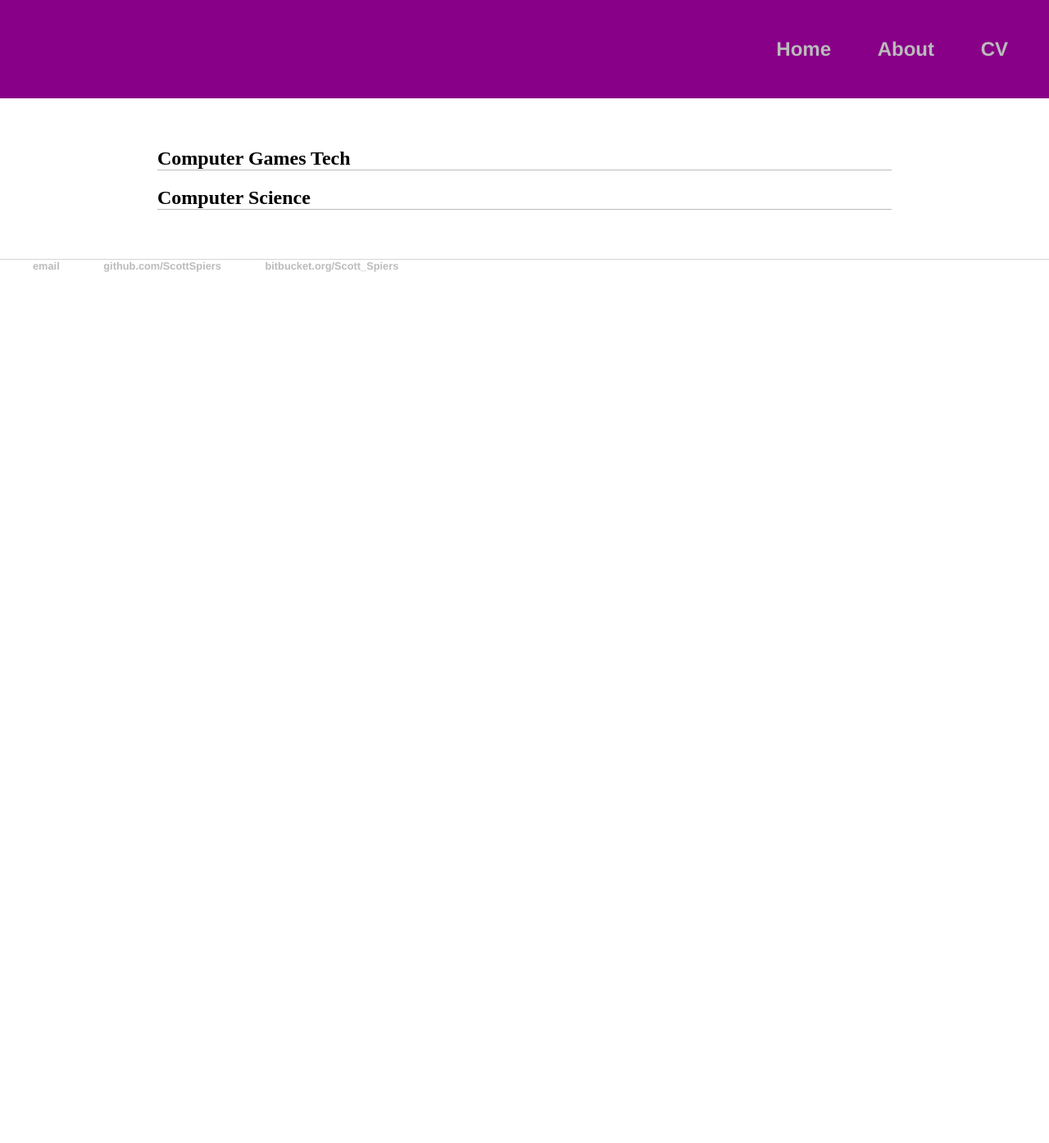
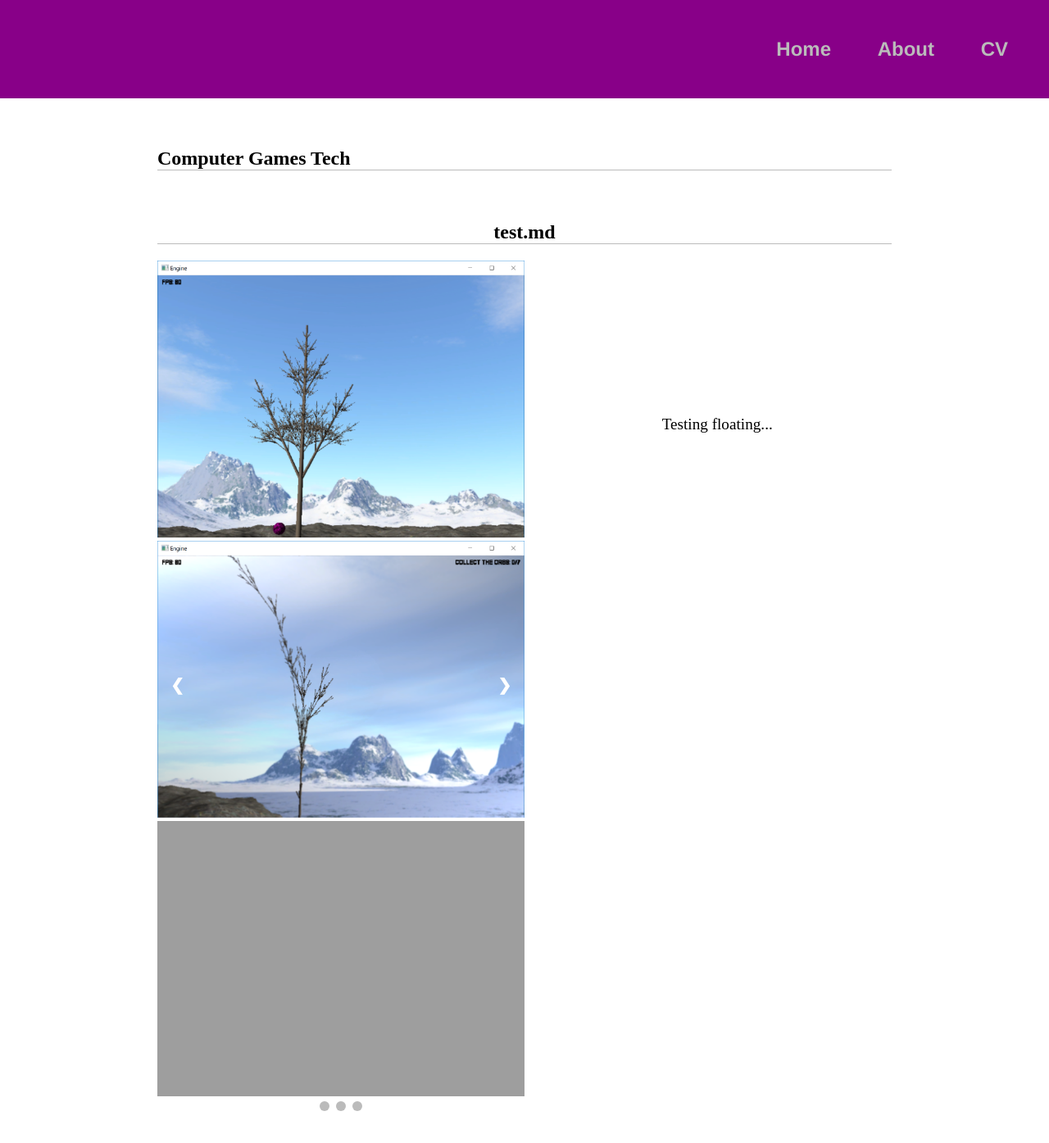
Before and after one commit to ScottSpiers/ScottSpiers.github.io, a Jekyll site: the page built from index.html, in a window 1280 px wide and 1400 px high. Shown: the top 1395 px of the window at 82% size. Built offline with Jekyll 4.4.1, drawn with Linux system fonts in a browser that asks for light colours; some of the changed text lies outside the part shown.

Commit message:
Forgot to remove the other index

```diff
--- a/_layouts/default.html
+++ b/_layouts/default.html
@@ -18,7 +18,7 @@
                 {% for category in site.category-list %}
 					<h2>{{category}}</h2>
 					{% for p in site.pages %}
-						{% if p.category[0] contains category[0] %}
+						{% if p.category[0] contains category %}
 							<div class="module">
 								<h2 style="text-align: center">{{p.name}}</h2>
 								<div class = "left">
```
